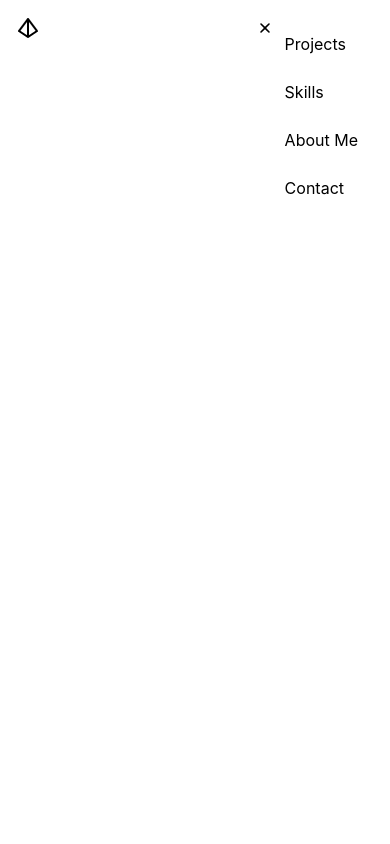
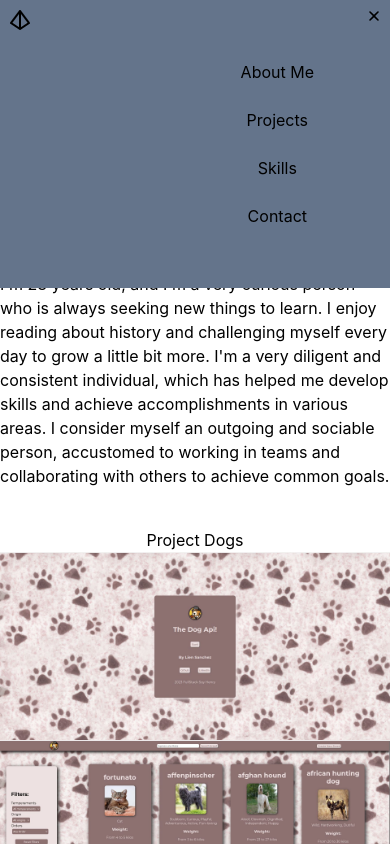
Before and after one commit to liensanchez/PortfolioLien, a React (Create React App) app in the folder client/: page / in a window 390 px wide. Both pictures are taken after a click on the icon 362 px from the left and 28 px from the top of the page. Shown: the top 844 px of the page. Built offline with nearby package versions, Linux system fonts and the light colour scheme.

Commit message:
section completes menu open, close, works

```diff
--- a/client/public/index.html
+++ b/client/public/index.html
@@ -24,7 +24,7 @@
       work correctly both with client-side routing and a non-root public URL.
       Learn how to configure a non-root public URL by running `npm run build`.
     -->
-    <title>React App</title>
+    <title>Lien Sanchez</title>
   </head>
   <body>
     <noscript>You need to enable JavaScript to run this app.</noscript>
--- a/client/src/App.js
+++ b/client/src/App.js
@@ -30,9 +30,9 @@ function App() {
     <div className='flex flex-col h-screen '>
       <NavBar props={isMobile} />
       <Presentation props={isMobile}/>
+      <AboutMe props={isMobile}/>
       <Projects props={isMobile}/>
-      <Skills props={isMobile}/>
-      <AboutMe props={isMobile}/>
+{/*       <Skills props={isMobile}/>  */}
       <Contact props={isMobile}/>
       <Footer props={isMobile}/>
     </div>
--- a/client/src/Components/AboutMe.jsx
+++ b/client/src/Components/AboutMe.jsx
@@ -7,7 +7,13 @@ function AboutMe(isMobile) {
   return (
     <>
     {mobileCheck ?
-        <div>AboutMe</div>
+        <>
+        <div id='aboutme'></div>
+        <div className='my-10'>
+          <h2>About Me!</h2>
+          <p>I'm 23 years old, and I'm a very curious person who is always seeking new things to learn. I enjoy reading about history and challenging myself every day to grow a little bit more. I'm a very diligent and consistent individual, which has helped me develop skills and achieve accomplishments in various areas. I consider myself an outgoing and sociable person, accustomed to working in teams and collaborating with others to achieve common goals.</p>
+        </div>
+        </>
       : <h2>PC</h2> }
     </>
 
--- a/client/src/Components/Contact.jsx
+++ b/client/src/Components/Contact.jsx
@@ -7,7 +7,16 @@ function Contact(isMobile) {
   return (
     <>
     {mobileCheck ?
-        <div>Contact</div>
+      <>
+      <div id='contact'></div>
+      <div>
+        <h2>Contact Me</h2>
+        <p>Via mail:</p>
+        <p>liensilviosanchez@gmail.com</p>
+        <p>Via LinkedIn:</p>
+        <a href="https://www.linkedin.com/in/liensanchez/">Lien Sanchez</a>
+      </div>
+      </>
     : <h2>PC</h2> }
     </>
 
--- a/client/src/Components/NavBar.jsx
+++ b/client/src/Components/NavBar.jsx
@@ -1,8 +1,7 @@
-import React, { useEffect, useState } from 'react'
+import React, { useState } from 'react'
 import {HiMenu} from 'react-icons/hi'
 import {HiX} from 'react-icons/hi'
 import logo from '../assets/pyramid.png'
-import { motion } from "framer-motion"
 
 
 function NavBar(isMobile) {
@@ -21,23 +20,22 @@ function NavBar(isMobile) {
 
 
   return (
-     <div className='flex flex-row justify-between m-4 '>
+     <div className='flex flex-row justify-between fixed bg-slate-500 w-screen p-2'>
 
       <div >
         <img src={logo} alt="" />
       </div>
 
       {mobileCheck ?
-          <div className='flex flex-row p-1'>
+          <div className='flex flex-row' >
             {menu ? '' : <HiMenu onClick={OpenMenu}/>}
+            {menu && <div className='flex flex-col items-center p-10' >
+                <a href='#aboutme' className='p-3' onClick={CloseMenu}>About Me</a>
+                <a href='#projects' className='p-3' onClick={CloseMenu}>Projects</a>
+                <a href='#skills' className='p-3' onClick={CloseMenu}>Skills</a>
+                <a href='#contact' className='p-3' onClick={CloseMenu}>Contact</a>
+              </div>}
             {menu ? <HiX onClick={CloseMenu}/> : ''}
-            {menu && <div className='flex flex-col backdrop-blur-md h-screen'>
-                <h3 className='p-3'>Projects</h3>
-                <h3 className='p-3'>Skills</h3>
-                <h3 className='p-3'>About Me</h3>
-                <h3 className='p-3'>Contact</h3>
-              </div>}
-
           </div>
 
         :
--- a/client/src/Components/Presentation.jsx
+++ b/client/src/Components/Presentation.jsx
@@ -7,7 +7,9 @@ function Presentation(isMobile) {
 
 
   return (
-    <div className='flex justify-center flex-col bg-red-400 z-0'>
+    <>
+    {mobileCheck ?
+      <div className='flex justify-center flex-col bg-red-400 my-20'>
         <div className='flex flex-col items-center'>
           <motion.h1
             initial={{ opacity: 0, scale: 0.5 }}
@@ -21,6 +23,9 @@ function Presentation(isMobile) {
 
         </div>
       </div>
+      : <h2>PC</h2> }
+    </>
+
   )
 }
 
--- a/client/src/Components/Projects.jsx
+++ b/client/src/Components/Projects.jsx
@@ -15,7 +15,8 @@ function Projects(isMobile) {
   return (
     <>
       {mobileCheck ?
-
+      <>
+      <div id='projects'></div>
       <div className='flex flex-col items-center'>
 
         <div className='flex flex-col items-center'>
@@ -52,6 +53,7 @@ function Projects(isMobile) {
         </div>
 
       </div>
+      </>
 
       :
 
--- a/client/src/Components/Skills.jsx
+++ b/client/src/Components/Skills.jsx
@@ -19,7 +19,9 @@ function Skills(isMobile) {
     <>
 
     {mobileCheck ?
-      <div className='flex flex-col items-center'>
+      <>
+      <div id='skills'></div>
+      <div className='flex'>
         <h3>Skills</h3>
         <img src={jsimg} alt="" />
         <p>Javascript</p>
@@ -40,6 +42,7 @@ function Skills(isMobile) {
         <img src={socketimg} alt="" />
         <p>Socket.io</p>
       </div>
+      </>
 
       :
       <h2>Pc</h2>
```
Lines whose indentation alone changed are shown as unchanged.
